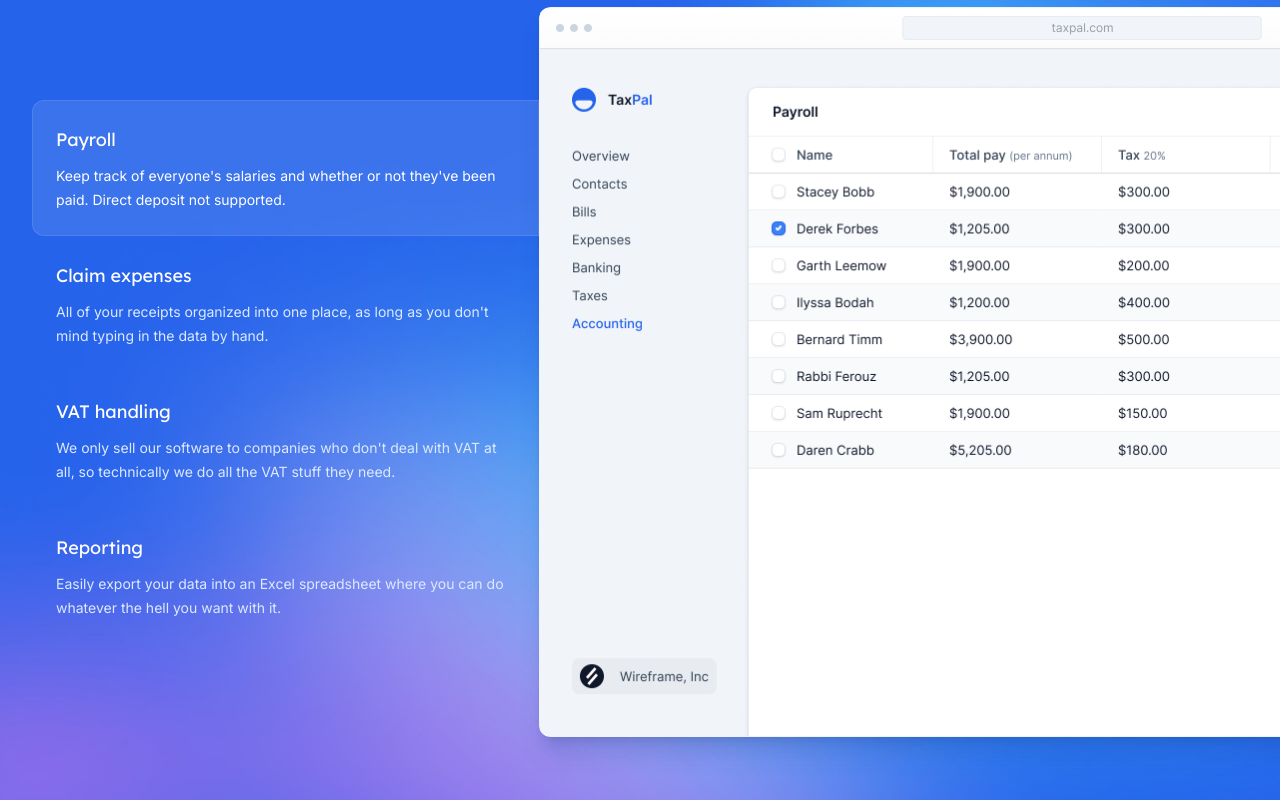
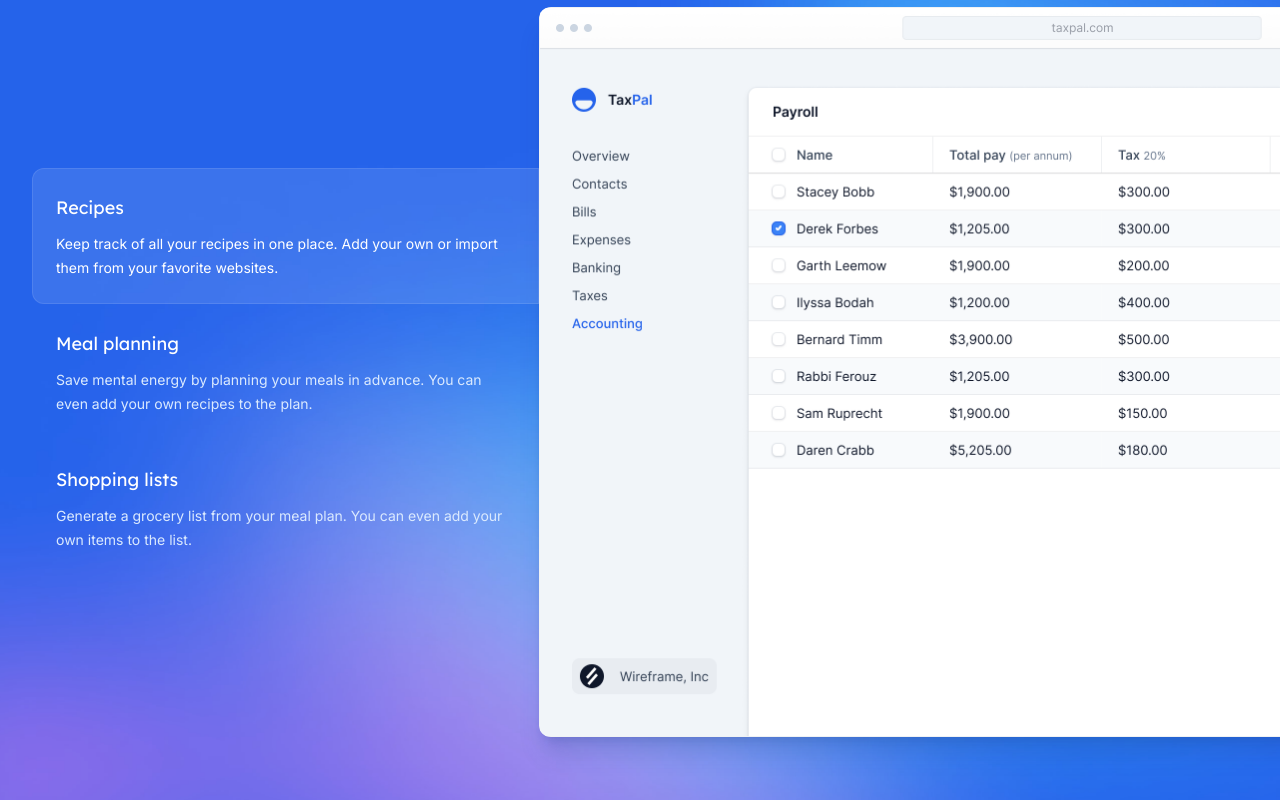
Before and after one commit to khaosophy/peppercorn, a Next.js app: page / in a window 1280 px wide. Shown: the part 960-1760 px from the top of the page. Built offline with nearby package versions, Linux system fonts and the light colour scheme.

Commit message:
update copy in PrimaryFeatures

```diff
--- a/src/components/PrimaryFeatures.jsx
+++ b/src/components/PrimaryFeatures.jsx
@@ -13,28 +13,22 @@
 
 const features = [
   {
-    title: 'Payroll',
+    title: 'Recipes',
     description:
-      "Keep track of everyone's salaries and whether or not they've been paid. Direct deposit not supported.",
+      "Keep track of all your recipes in one place. Add your own or import them from your favorite websites.",
     image: screenshotPayroll,
   },
   {
-    title: 'Claim expenses',
+    title: 'Meal planning',
     description:
-      "All of your receipts organized into one place, as long as you don't mind typing in the data by hand.",
+      "Save mental energy by planning your meals in advance. You can even add your own recipes to the plan.",
     image: screenshotExpenses,
   },
   {
-    title: 'VAT handling',
+    title: 'Shopping lists',
     description:
-      "We only sell our software to companies who don't deal with VAT at all, so technically we do all the VAT stuff they need.",
+      "Generate a grocery list from your meal plan. You can even add your own items to the list.",
     image: screenshotVatReturns,
-  },
-  {
-    title: 'Reporting',
-    description:
-      'Easily export your data into an Excel spreadsheet where you can do whatever the hell you want with it.',
-    image: screenshotReporting,
   },
 ]
 
```
